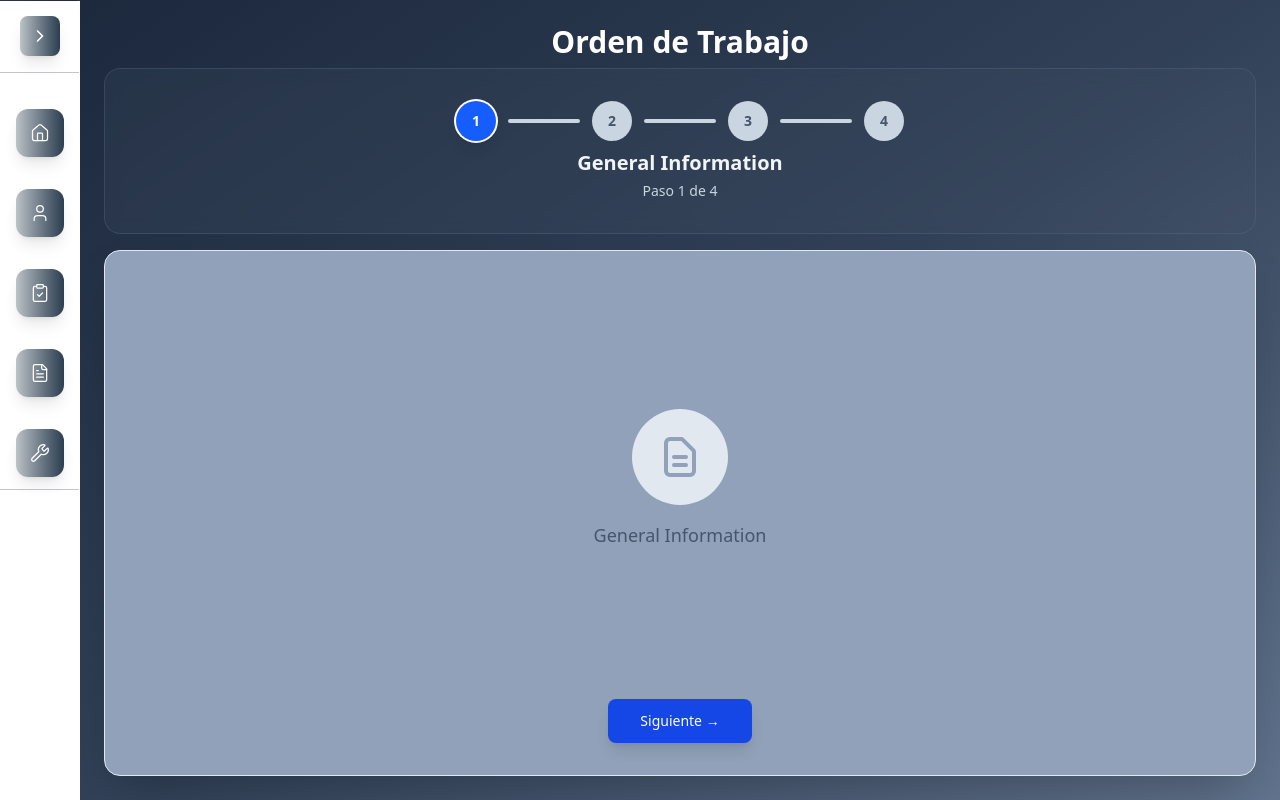
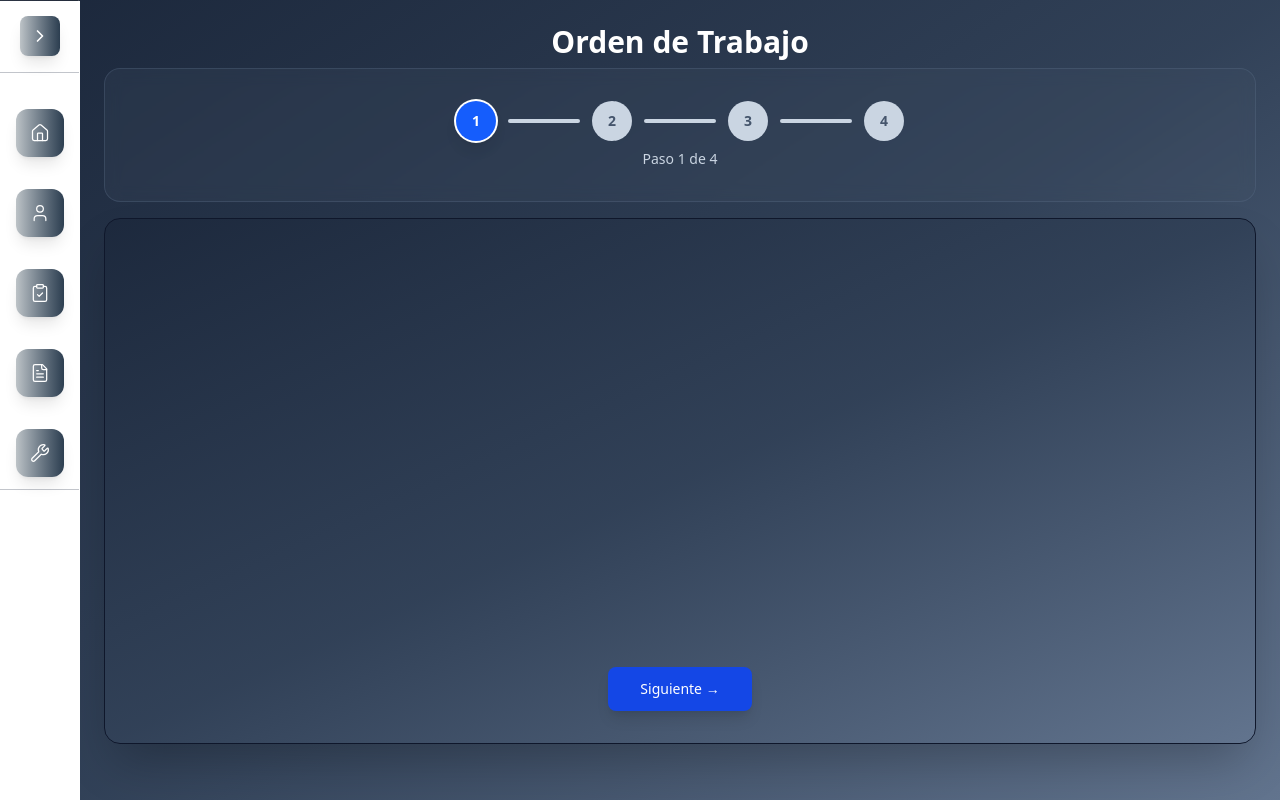
Before and after one commit to benjag22/mechanical-workshop-usm-frontend, a Next.js app: page /work-orders/generate/1 in a window 1280 px wide. Built offline with nearby package versions, Linux system fonts and the light colour scheme.

Commit message:
update: add select services to check in pending page
And remove conditional svg

```diff
--- a/src/app/work-orders/generate/[id]/page.tsx
+++ b/src/app/work-orders/generate/[id]/page.tsx
@@ -3,6 +3,7 @@ import {ReactNode, use, useState} from 'react'
 import {cn} from "@/app/cn"
 import DrawableCanvas from "@/app/components/DrawableCanvas"
 import ImageGallery, {ImageFile} from "@/app/components/ImageGallery"
+import SelectServices from "@/app/work-orders/components/SelectServices";
 
 type Section = {
     index: number
@@ -26,7 +27,7 @@ export default function GenerateByIdCheckIn({params}: { params: Promise<Generate
 
     const sections: Section[] = [
         {index: 0, name: "General Information"},
-        {index: 1, name: "Services"},
+        {index: 1, name: "Services", children: <SelectServices />},
         {
             index: 2,
             name: "Car condition",
@@ -128,32 +129,15 @@ export default function GenerateByIdCheckIn({params}: { params: Promise<Generate
                     </div>
 
                     <div className="text-center">
-                        <h2 className="text-slate-100 text-xl font-semibold mb-1">
-                            {sections[nSections].name}
-                        </h2>
                         <p className="text-slate-300 text-sm">
                             Paso {nSections + 1} de {sections.length}
                         </p>
                     </div>
                 </div>
 
-                <div className="bg-slate-400 rounded-2xl p-8 shadow-2xl border border-slate-200">
+                <div className="bg-gradient-to-br from-slate-800 via-slate-700 to-slate-500 rounded-2xl p-8 shadow-2xl border border-slate-900">
                     <div className="min-h-[400px] flex items-center justify-center mb-4">
-                        {sections[nSections].children || (
-                            <div className="text-center">
-                                <div
-                                    className="w-24 h-24 bg-slate-200 rounded-full flex items-center justify-center mx-auto mb-4">
-                                    <svg className="w-12 h-12 text-slate-400" fill="none" stroke="currentColor"
-                                         viewBox="0 0 24 24">
-                                        <path strokeLinecap="round" strokeLinejoin="round" strokeWidth={2}
-                                              d="M9 12h6m-6 4h6m2 5H7a2 2 0 01-2-2V5a2 2 0 012-2h5.586a1 1 0 01.707.293l5.414 5.414a1 1 0 01.293.707V19a2 2 0 01-2 2z"/>
-                                    </svg>
-                                </div>
-                                <h3 className="text-slate-600 text-lg font-medium mb-2">
-                                    {sections[nSections].name}
-                                </h3>
-                            </div>
-                        )}
+                        {sections[nSections].children || (<></>)}
                     </div>
 
                     <div className="flex justify-center gap-4">
```
